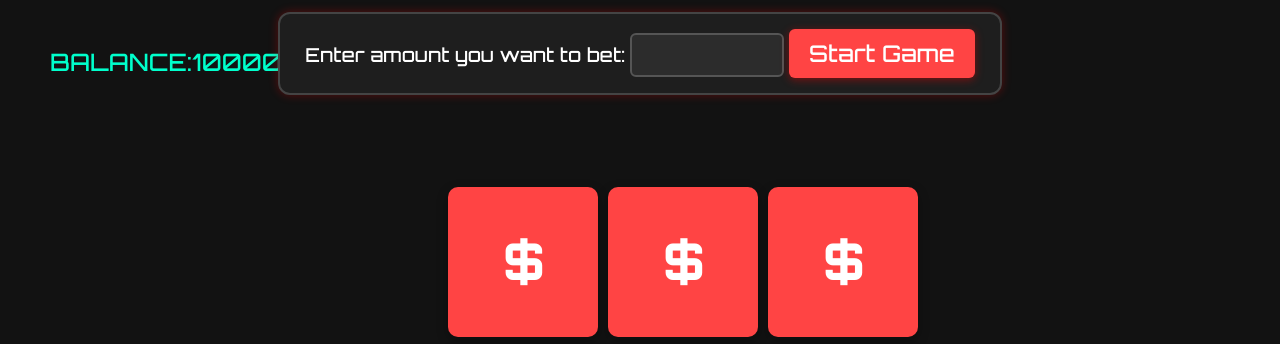
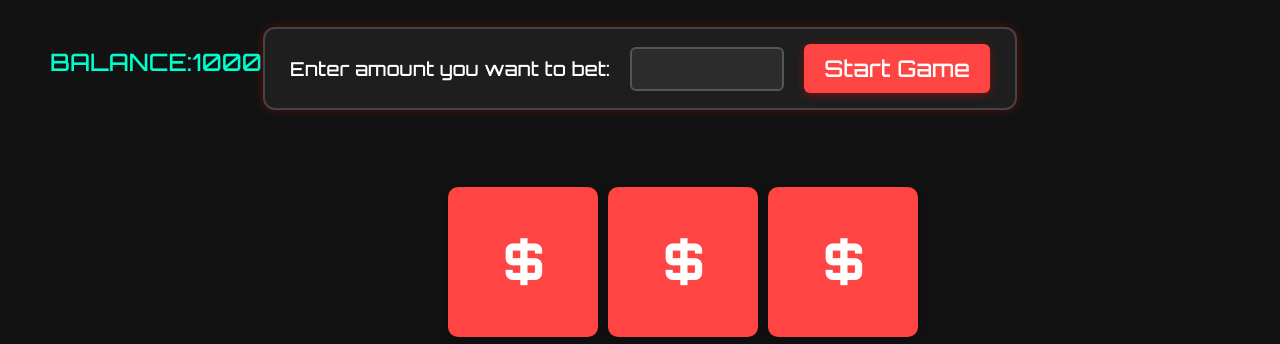
Before and after one commit to debugaditya/3-MINES, a plain HTML site: page index.html in a window 1280 px wide. Shown: the part 73-417 px from the top of the page. Drawn offline with Linux system fonts and the light colour scheme.

Commit message:
Update style.css

```diff
--- a/style.css
+++ b/style.css
@@ -48,7 +48,7 @@ p {
 /* Form style */
 form {
   position: absolute;
-  top:30%
+  top: 5%;
   display: flex;
   justify-content: center;
   align-items: center;
@@ -64,6 +64,7 @@ form {
 
 form label {
   color: #ffffff;
+  font-family: 'Orbitron', sans-serif;
 }
 
 form input[type="number"] {
@@ -114,6 +115,7 @@ form button[type="submit"]:hover {
   justify-content: center;
   align-items: center;
   width: max-content;
+  z-index: 1; /* Lower layer */
 }
 
 .box {
@@ -179,7 +181,3 @@ form button[type="submit"]:hover {
   background-color: #cc0000;
   transform: scale(1.05);
 }
-form label {
-  color: #ffffff;
-  font-family: 'Orbitron', sans-serif;
-}
```
